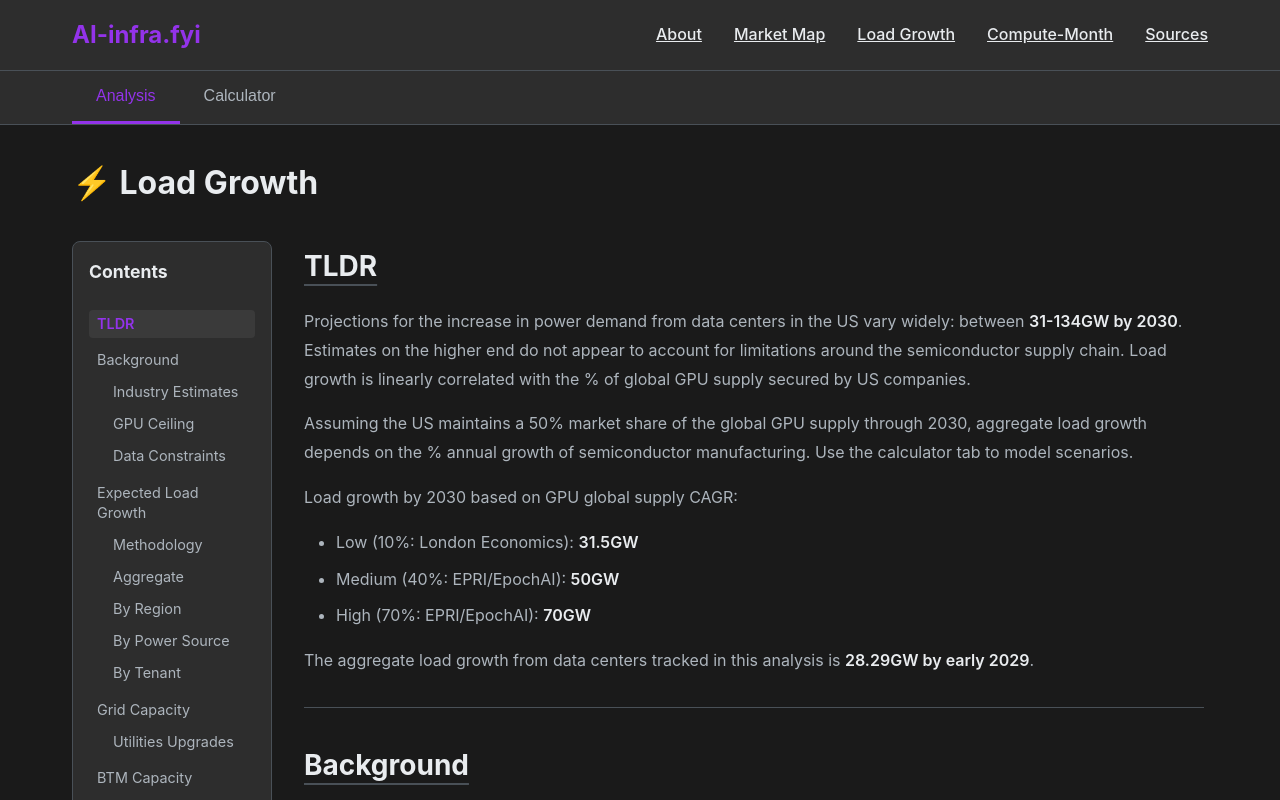
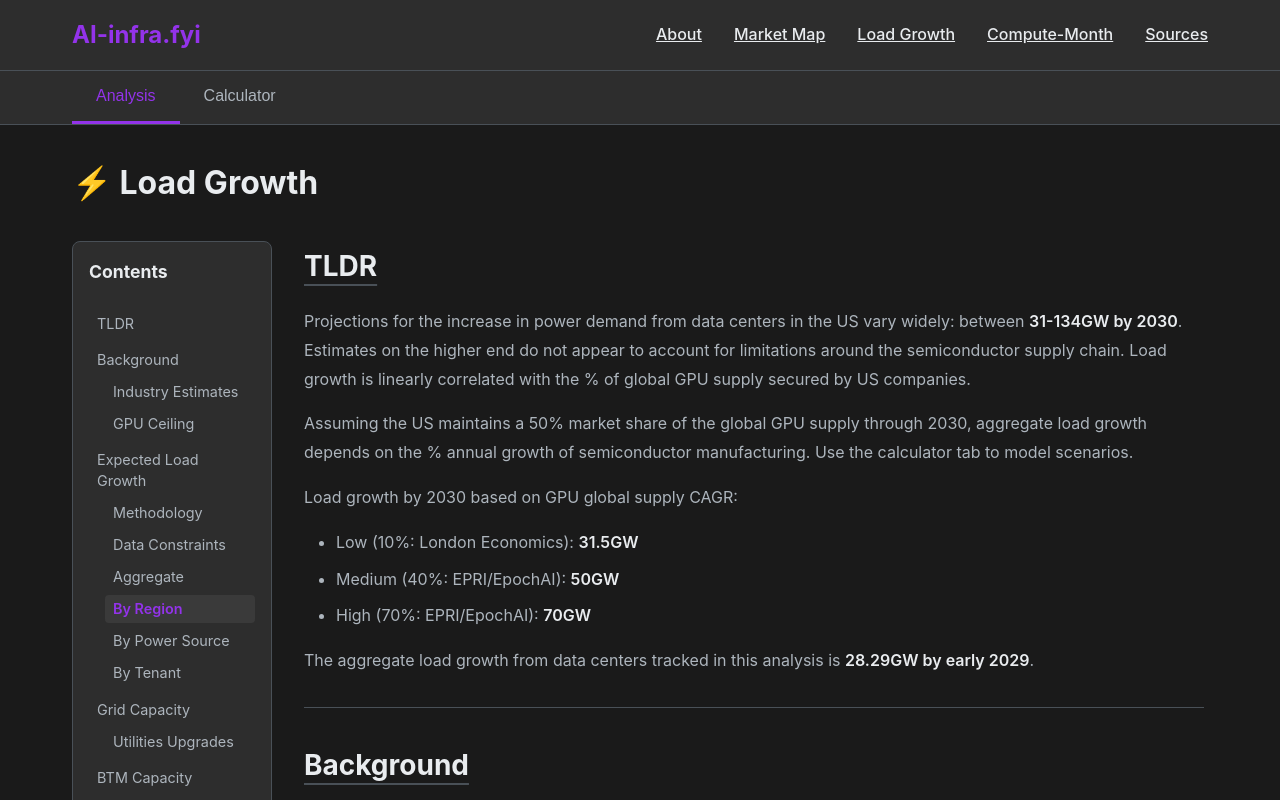
Before and after one commit to anranga95/ai-infra.fyi, a React (Vite) app: page /energy in a window 1280 px wide. Shown: the top 800 px of the page. Built offline with nearby package versions, Linux system fonts and the light colour scheme.

Commit message:
menu fix

```diff
--- a/src/pages/LoadGrowthPage.tsx
+++ b/src/pages/LoadGrowthPage.tsx
@@ -247,16 +247,6 @@ function LoadGrowthPage() {
                       GPU Ceiling
                     </a>
                   </li>
-                  <li style={{ margin: '0.25rem 0' }}>
-                    <a
-                      href="#data-constraints"
-                      onClick={(e) => handleTocClick(e, 'data-constraints')}
-                      className={activeSection === 'data-constraints' ? 'active' : ''}
-                      style={{ fontSize: '0.9rem' }}
-                    >
-                      Data Constraints
-                    </a>
-                  </li>
                 </ul>
               </li>
               <li style={{ margin: '0.5rem 0' }}>
@@ -276,6 +266,16 @@ function LoadGrowthPage() {
                       style={{ fontSize: '0.9rem' }}
                     >
                       Methodology
+                    </a>
+                  </li>
+                  <li style={{ margin: '0.25rem 0' }}>
+                    <a
+                      href="#data-constraints"
+                      onClick={(e) => handleTocClick(e, 'data-constraints')}
+                      className={activeSection === 'data-constraints' ? 'active' : ''}
+                      style={{ fontSize: '0.9rem' }}
+                    >
+                      Data Constraints
                     </a>
                   </li>
                   <li style={{ margin: '0.25rem 0' }}>
@@ -498,6 +498,7 @@ function LoadGrowthPage() {
               style={{ width: '100%', display: 'block' }}
             />
             <p style={{ fontSize: '0.85rem', color: 'var(--text-secondary)', fontStyle: 'italic', marginTop: '0.5rem', textAlign: 'center' }}>
+              Load Growth (GW) vs. % of Global Chip Supply Secured (US 2025-2030):<br />
               Linear extrapolation of LEI market-share methodology with EPRI/EpochAI estimates for GPU supply growth; prepared by author
             </p>
           </div>
```
